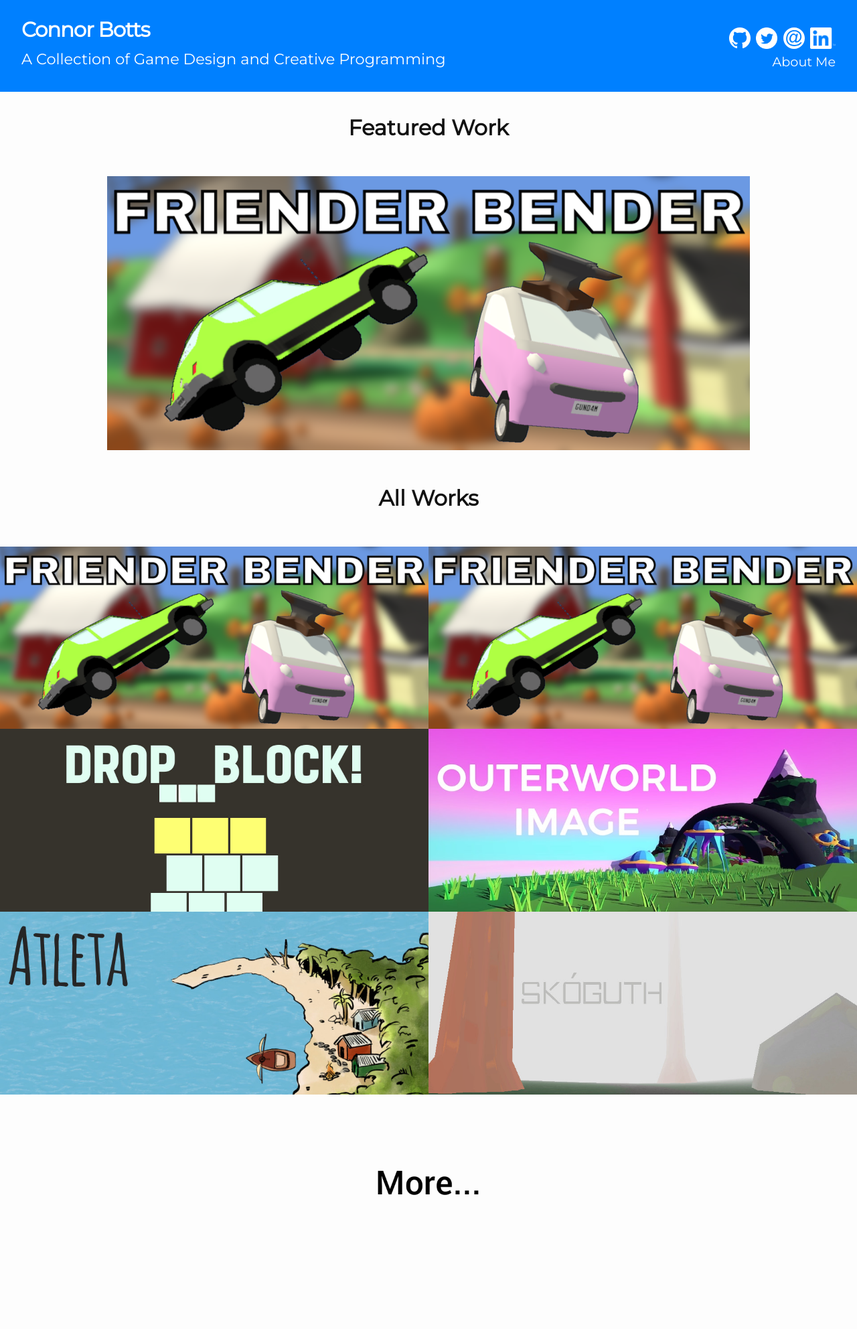
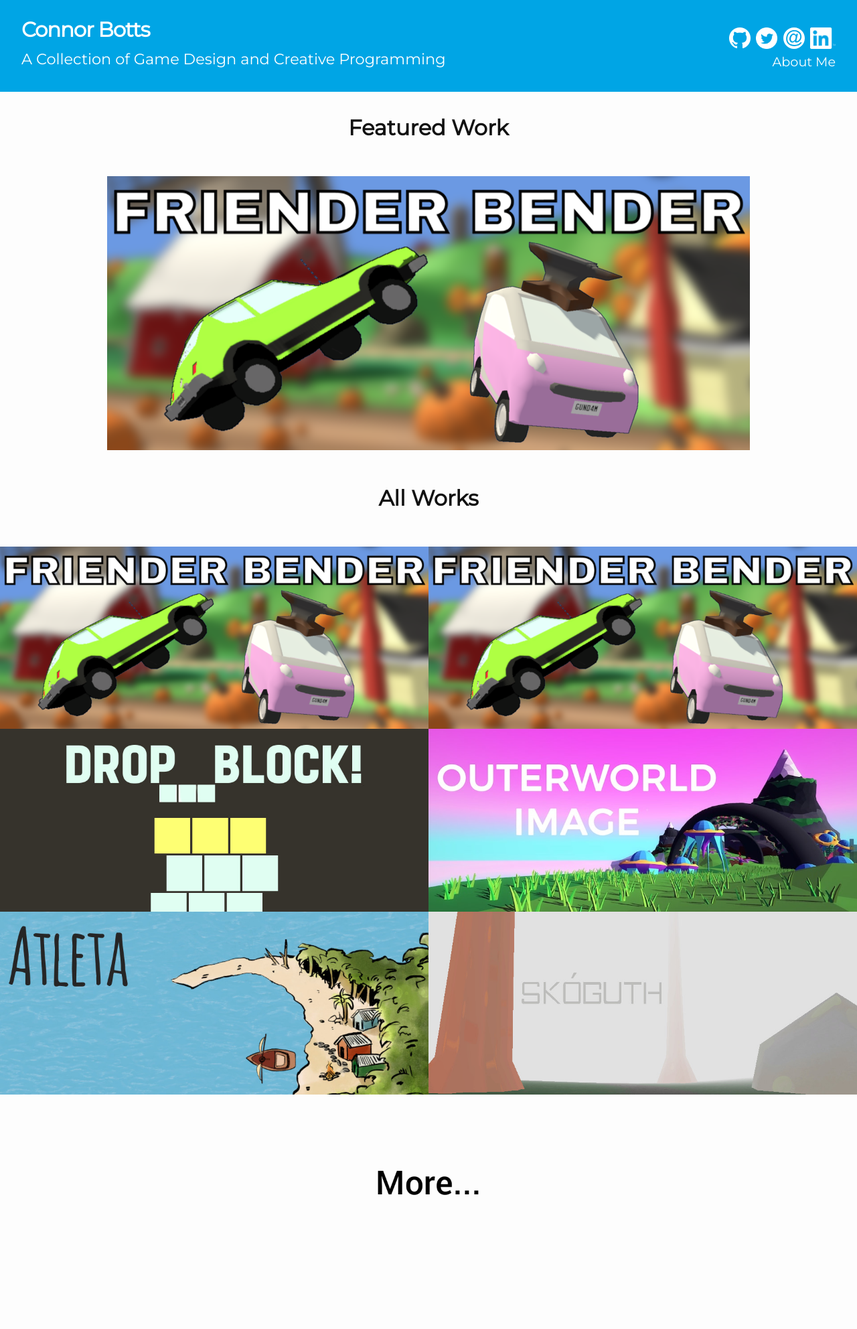
Before and after one commit to nathanwentworth/TheConBot, a Jekyll site: the page built from index.md, in a window 1280 px wide. Shown: the whole page at 67% size. Built offline with Jekyll 4.4.1, drawn with Linux system fonts in a browser that asks for light colours.

Commit message:
Testing Colors

```diff
--- a/_sass/minima/_layout.scss
+++ b/_sass/minima/_layout.scss
@@ -5,7 +5,7 @@
   font-family: $header-font-family;
   font-size: 1.2rem;
   min-height: 56px;
-  background: #0080FF;
+  background: #00A5E5;
   color: #fff;
 
   padding: 1rem 2rem;
```
Also changed, not shown: _posts/2017-01-26-sukis-soul-food.md (+1 -1 lines).
